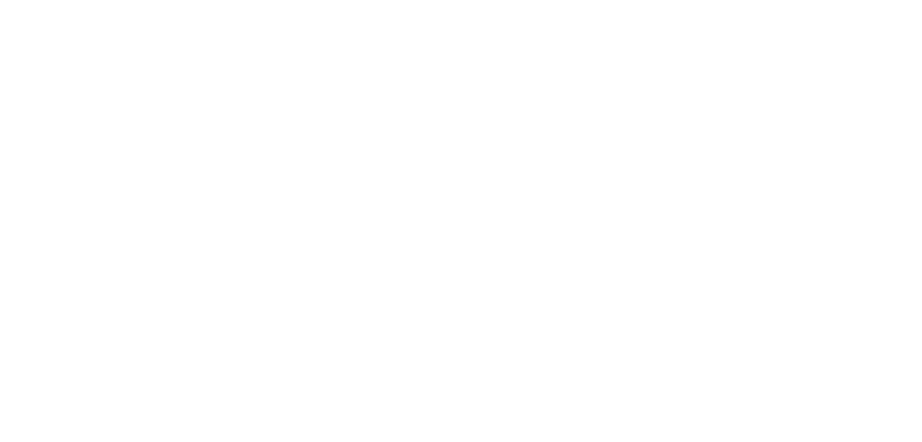
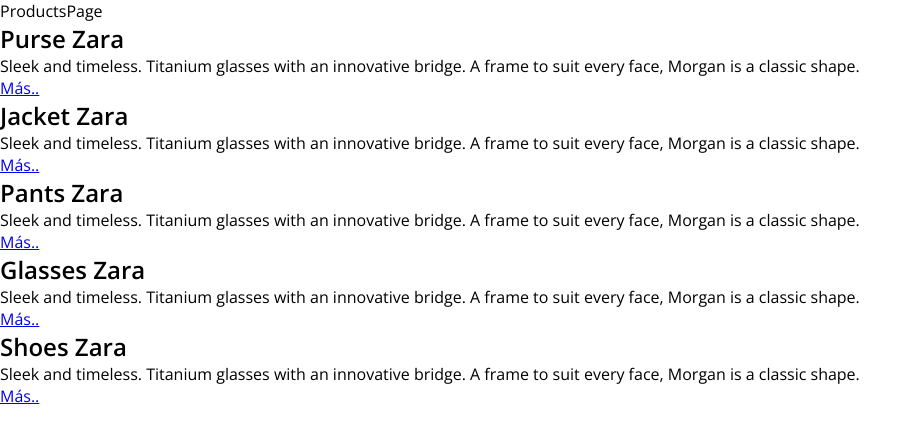
Before and after one commit to Hernanbp/GoClothing, a React (Create React App) app: page /products in a window 1280 px wide. Before the commit this address had no page. Shown: the top 442 px of the page, without its empty margins (0-922 px from the left). Built offline with nearby package versions, Linux system fonts and the light colour scheme.

Commit message:
product logic

```diff
--- a/src/App.js
+++ b/src/App.js
@@ -1,5 +1,5 @@
 import { Routes, Route } from "react-router-dom";
-import { Home, Login, Register, Cart, ProductDetail } from "./components/views";
+import { Home, Login, Register, Cart, ProductDetail, ProductsPage } from "./components/views";
 
 const App = () => {
   return (
@@ -8,7 +8,10 @@
       <Route path="/login" element={<Login />} />
       <Route path="/register" element={<Register />} />
       <Route path="/cart" element={<Cart />} />
+
+      <Route path="/products" element={<ProductsPage />} />
       <Route path="/products/id" element={<ProductDetail />} />
+
     </Routes>
   );
 };
--- a/src/components/views/Navbar/styles.css
+++ b/src/components/views/Navbar/styles.css
@@ -5,7 +5,7 @@
   top: 0;
   z-index: 1000;
   width: 100%;
-  padding: 2em 0;
+  padding: 2em 2em;
 }
 
 .navbar {
--- /dev/null
+++ b/src/components/views/ProductsPage/ProductsPage.jsx
@@ -0,0 +1,22 @@
+import React from 'react'
+import { Link } from 'react-router-dom'
+import { products } from '../../../data/prducts'
+
+
+
+export const ProductsPage = () => {
+  return (
+    <>
+    <div>ProductsPage</div>
+    {
+                products.map( product => (
+                    <div>
+                        <h2>{product.name}</h2>
+                        <p>{product.description}</p>
+                        <Link to={`/hero/${product._id}`}>Más..</Link>
+                    </div>
+                ))
+            }
+    </>
+  )
+}
--- /dev/null
+++ b/src/components/views/ProductsPage/index.js
@@ -0,0 +1 @@
+export * from './ProductsPage'
--- a/src/components/views/index.js
+++ b/src/components/views/index.js
@@ -7,3 +7,4 @@
 export * from "./BestSellers";
 export * from "./ProductCard";
 export * from "./ProductDetail";
+export * from './ProductsPage'
--- /dev/null
+++ b/src/data/prducts.js
@@ -0,0 +1,45 @@
+
+
+
+export const products =[
+    {
+        _id: "purse-zara",
+        name: "Purse Zara",
+        description: "Sleek and timeless. Titanium glasses with an innovative bridge. A frame to suit every face, Morgan is a classic shape.",
+        price: 275,
+        category: "purse",
+        img: "img004.png"
+    },
+    {
+        _id: "jacket-zara",
+        name: "Jacket Zara",
+        description: "Sleek and timeless. Titanium glasses with an innovative bridge. A frame to suit every face, Morgan is a classic shape.",
+        price: 280,
+        category: "purse",
+        img: "img004.png"
+    },
+    {
+        _id: "pants-zara",
+        name: "Pants Zara",
+        description: "Sleek and timeless. Titanium glasses with an innovative bridge. A frame to suit every face, Morgan is a classic shape.",
+        price: 500,
+        category: "purse",
+        img: "img004.png"
+    },
+    {
+        _id: "glasses-zara",
+        name: "Glasses Zara",
+        description: "Sleek and timeless. Titanium glasses with an innovative bridge. A frame to suit every face, Morgan is a classic shape.",
+        price: 1000,
+        category: "purse",
+        img: "img004.png"
+    },
+    {
+        _id: "shoes-zara",
+        name: "Shoes Zara",
+        description: "Sleek and timeless. Titanium glasses with an innovative bridge. A frame to suit every face, Morgan is a classic shape.",
+        price: 376,
+        category: "purse",
+        img: "img004.png"
+    },
+]
```
Also changed, not shown: src/components/views/ProductDetail/ProductDetail.jsx (+11 -20 lines), src/components/views/ProductDetail/ProductSize.jsx (added, +25 -0 lines), src/components/views/ProductDetail/styles.css (+97 -2 lines), src/helpers/getProductById.js (added, +7 -0 lines).
